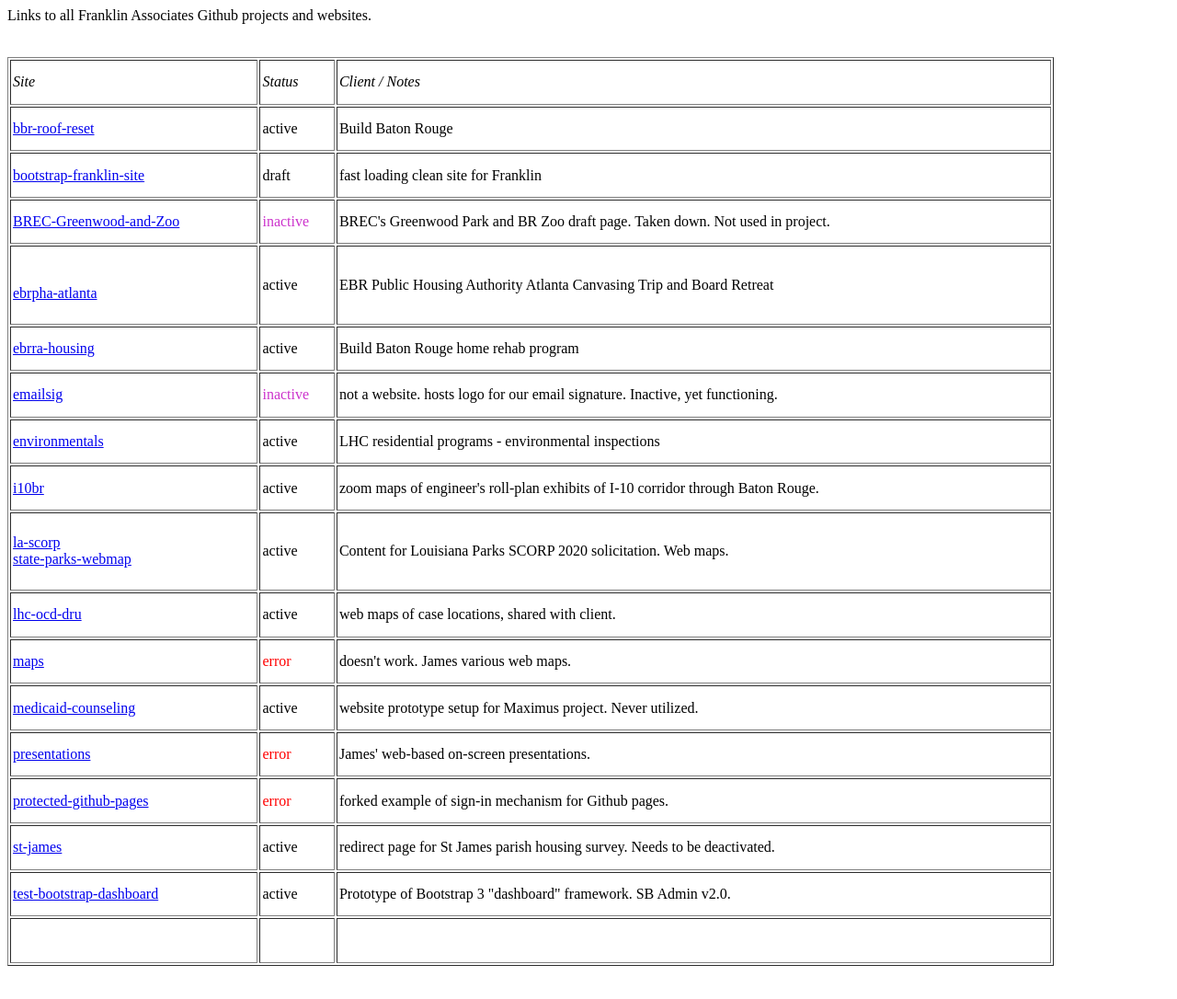
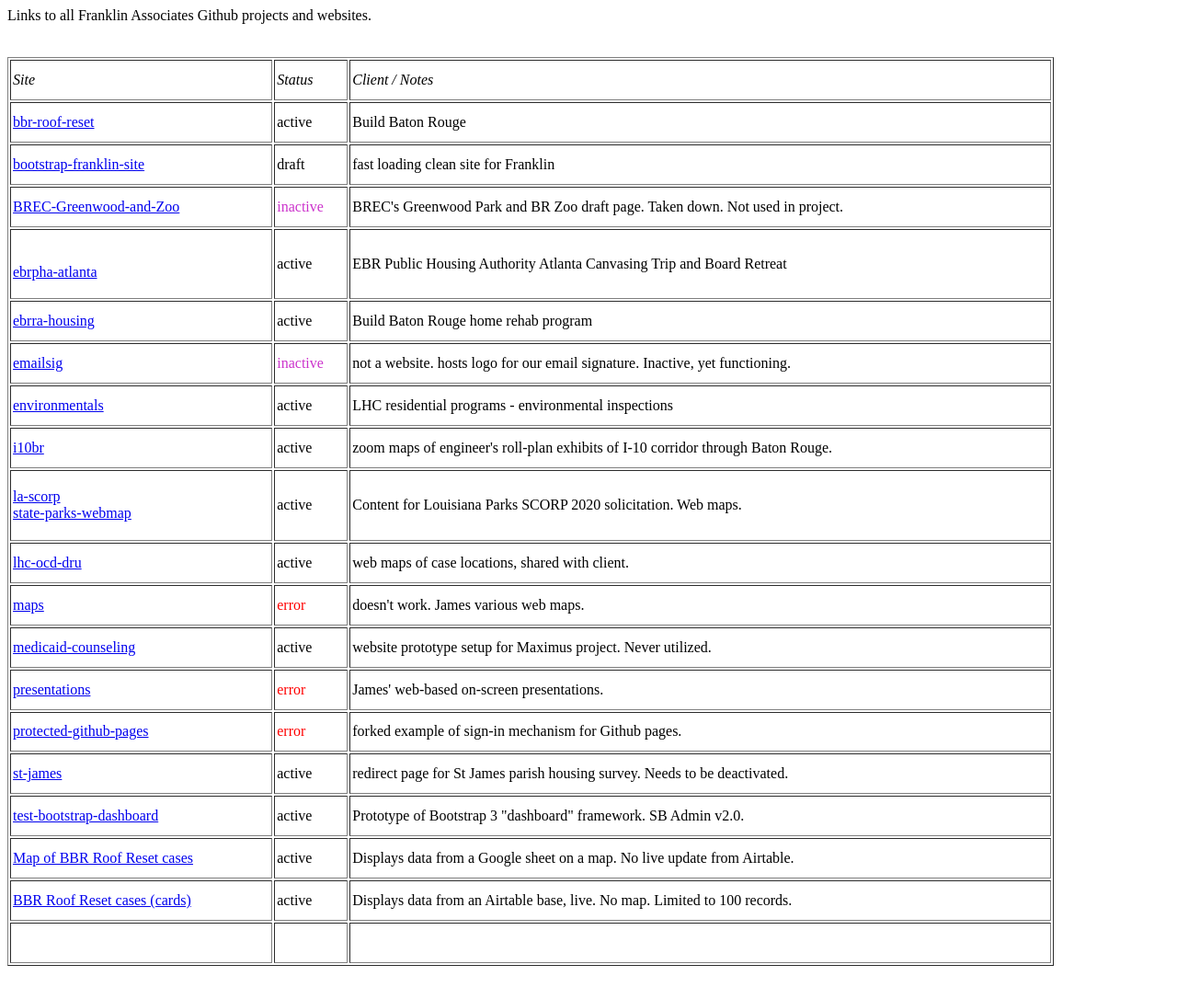
Before and after one commit to franklinassoc/all, a plain HTML site: page index.html in a window 1280 px wide. Shown: the whole page at 92% size. Drawn offline with Linux system fonts and the light colour scheme.

Commit message:
Update index.html
added map of roofs

```diff
--- a/index.html
+++ b/index.html
@@ -102,6 +102,7 @@
           <td>redirect page for St James parish housing survey. Needs to be
             deactivated.</td>
         </tr>
+
         <tr>
           <td><a href="https://franklinassoc.github.io/test-bootstrap-dashboard"
 
@@ -109,6 +110,22 @@
           <td>active</td>
           <td>Prototype of Bootstrap 3 "dashboard" framework. SB Admin v2.0.</td>
         </tr>
+
+        <tr>
+          <td><a href="https://franklinassoc.github.io/leaflet-maps-with-google-sheets-roofs/"
+
+              target="_blank">Map of BBR Roof Reset cases</a></td>
+          <td>active</td>
+          <td>Displays data from a Google sheet on a map. No live update from Airtable.</td>
+        </tr>
+
+		        <tr>
+          <td><a href="https://github.com/franklinassoc/bbr-roof-reset/tree/master/case_cards"
+              target="_blank">BBR Roof Reset cases (cards)</a></td>
+          <td>active</td>
+          <td>Displays data from an Airtable base, live. No map. Limited to 100 records.</td>
+        </tr>
+
         <tr>
           <td><br>
           </td>
@@ -117,6 +134,7 @@
           <td><br>
           </td>
         </tr>
+
       </tbody>
     </table>
     <br>
```
